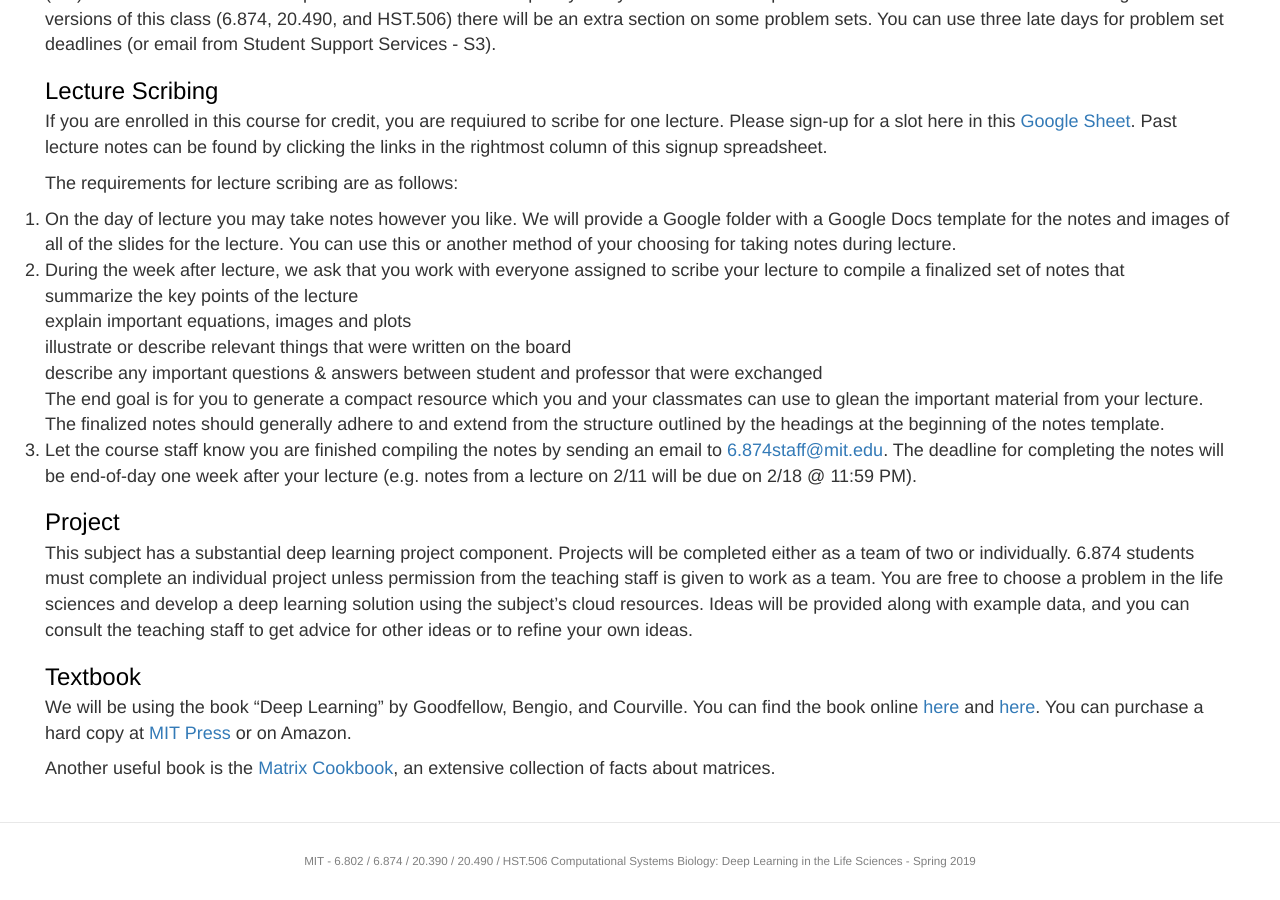
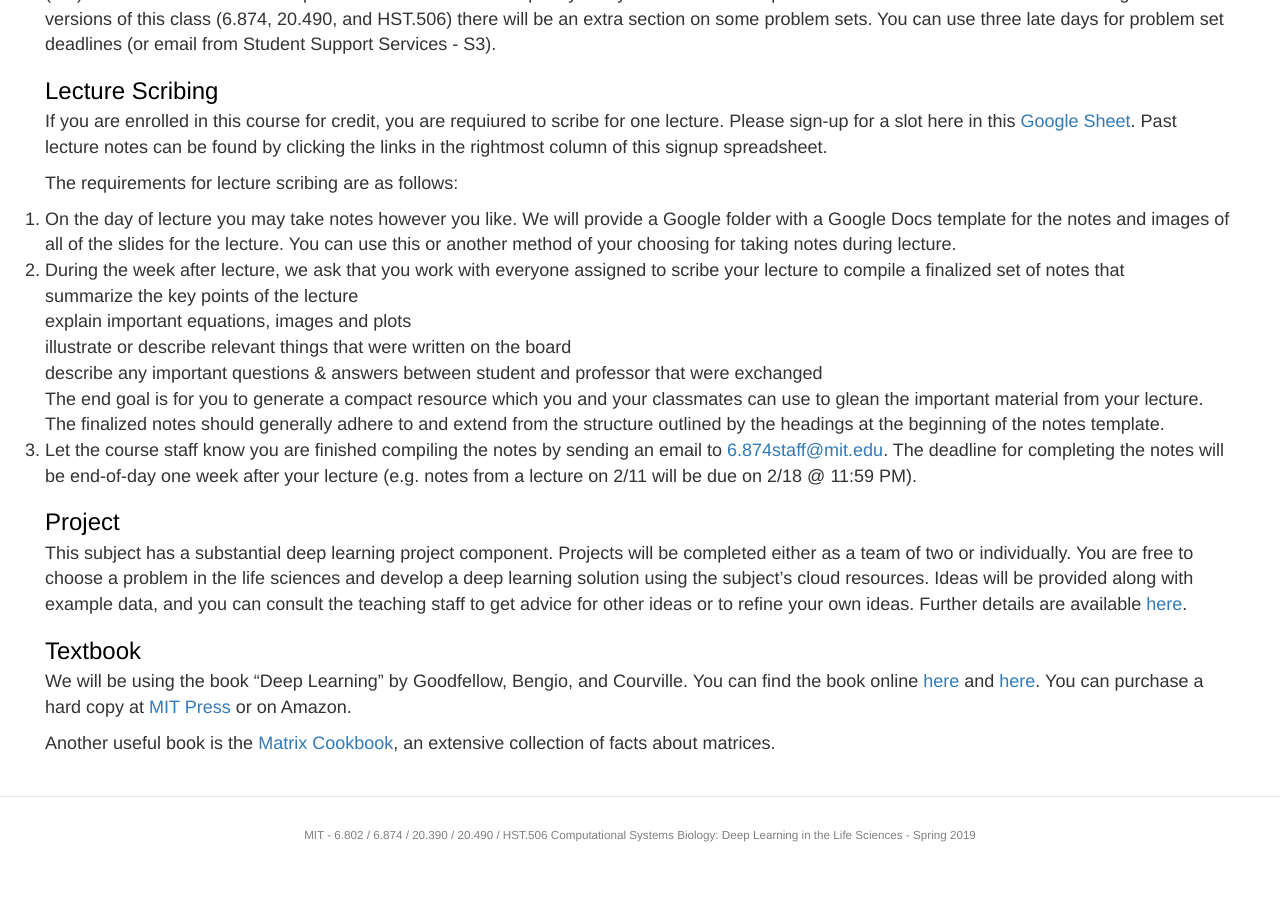
Before and after one commit to mit6874/mit6874.github.io, a Jekyll site: the page built from index.html, in a window 1280 px wide and 900 px high, scrolled down 4492 px. Built offline with Jekyll 4.4.1, drawn with Linux system fonts in a browser that asks for light colours; nearby versions of some CDN libraries; after the commit the page ends 5366 px from its top, so only the background shows below that.

Commit message:
Add final project details

```diff
--- a/index.html
+++ b/index.html
@@ -634,7 +634,7 @@ layout: default
 
     <h2 class="module-header">Project</h2>
     <!-- TODO: link to project details A detailed project description can be found <a target="_blank" href="assets/final-project-2019.pdf">here</a>. -->
-    <p>This subject has a substantial deep learning project component. Projects will be completed either as a team of two or individually. 6.874 students must complete an individual project unless permission from the teaching staff is given to work as a team. You are free to choose a problem in the life sciences and develop a deep learning solution using the subject’s cloud resources. Ideas will be provided along with example data, and you can consult the teaching staff to get advice for other ideas or to refine your own ideas.</p>
+    <p>This subject has a substantial deep learning project component. Projects will be completed either as a team of two or individually. You are free to choose a problem in the life sciences and develop a deep learning solution using the subject’s cloud resources. Ideas will be provided along with example data, and you can consult the teaching staff to get advice for other ideas or to refine your own ideas. Further details are available <a href="assets/sp2020/final-project-2020.pdf">here</a>.</p>
 
     <h2 class="module-header">Textbook</h2>
     <p>We will be using the book “Deep Learning” by Goodfellow, Bengio, and Courville. You can find the book online <a target="_blank" href="http://deeplearningbook.org">here</a> and <a target="_blank" href="https://github.com/janishar/mit-deep-learning-book-pdf">here</a>. You can purchase a hard copy at <a target="_blank" href="https://mitpress.mit.edu/books/deep-learning">MIT Press</a> or on Amazon.</p>
```
Also changed, not shown: 1 other file.
